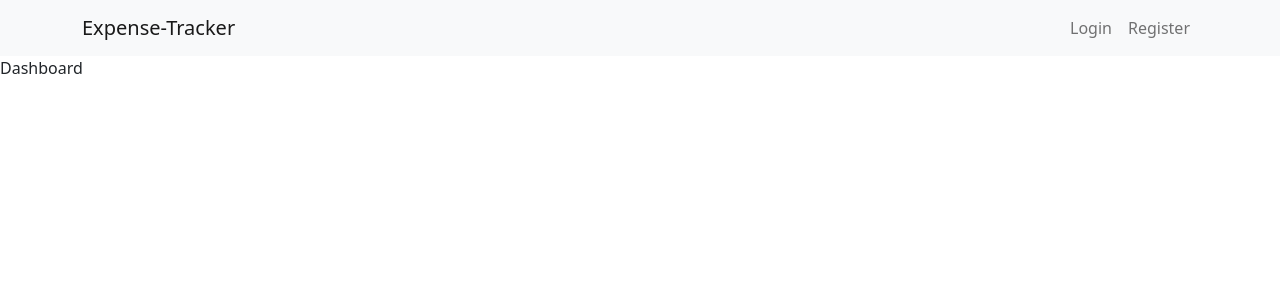
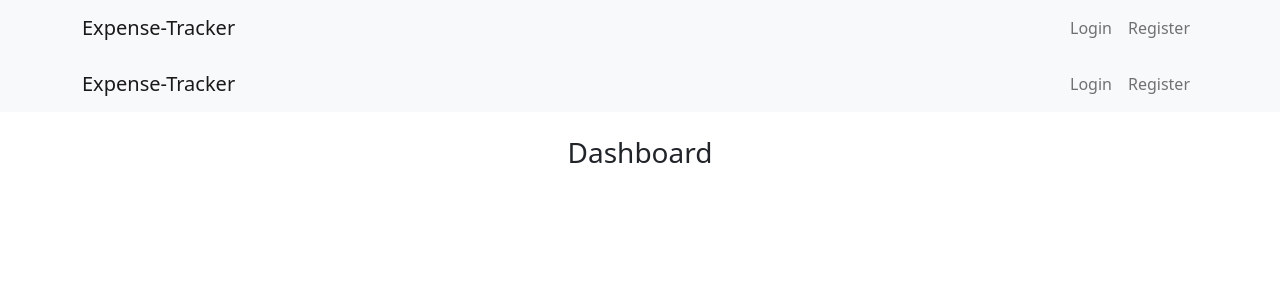
Before and after one commit to anmolft9/revision_ExpenseTracker, a React (Create React App) app in the folder client/: page /dashboard in a window 1280 px wide. Shown: the top 300 px of the page. Built offline with nearby package versions, Linux system fonts and the light colour scheme.

Commit message:
added the transaction form in the dashboard

```diff
--- a/client/src/components/Dashboard.js
+++ b/client/src/components/Dashboard.js
@@ -1,5 +1,16 @@
 import React from "react";
+import { Button, Form, Row } from "react-bootstrap";
+import { MainLayout } from "./layout/MainLayout";
 
 export const Dashboard = () => {
-  return <div>Dashboard</div>;
+  return (
+    <MainLayout>
+      <Row>{/* <h3 className="mt-5">Dashboard</h3> */}</Row>
+
+      {/* form section */}
+      <h3 className="mt-4 text-center">Dashboard</h3>
+
+      {/* table section */}
+    </MainLayout>
+  );
 };
--- a/client/src/components/layout/MainLayout.js
+++ b/client/src/components/layout/MainLayout.js
@@ -1,6 +1,12 @@
 import React from "react";
+import { Container } from "react-bootstrap";
 import { Header } from "./Header";
 
-export const MainLayout = () => {
-  return <Header />;
+export const MainLayout = ({ children }) => {
+  return (
+    <div className="">
+      <Header />
+      <Container>{children}</Container>
+    </div>
+  );
 };
```
Also changed, not shown: client/src/components/form/transactionForm.js (added).
